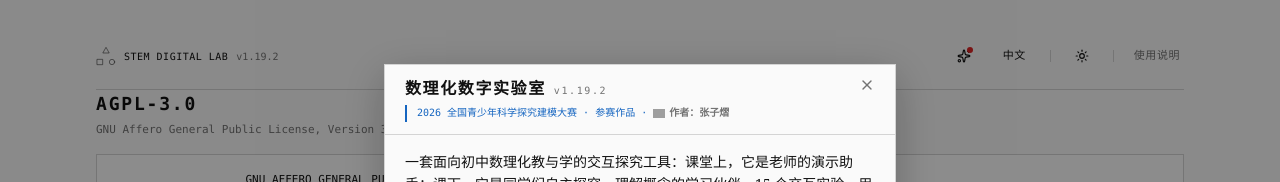
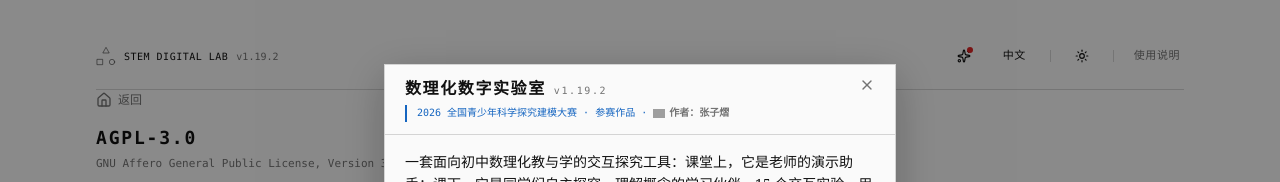
Before and after one commit to irkythedev/stem-digital-lab, a React (Vite) app: page /license in a window 1280 px wide. Shown: the top 182 px of the page. Built offline with nearby package versions, Linux system fonts and the light colour scheme; no server answers; grey boxes are pictures that could not be loaded.

Commit message:
feat(license): add back-to-home button

```diff
--- a/src/pages/LicensePage.tsx
+++ b/src/pages/LicensePage.tsx
@@ -6,11 +6,13 @@
  * 从弹窗 / 页脚的「AGPL-3.0」站内跳转查看，不依赖外网仓库。
  */
 import { useEffect } from 'react';
+import { Link } from 'react-router-dom';
+import { House } from 'lucide-react';
 import { useApp } from '../lib/app-context';
 import { AGPL_LICENSE_TEXT } from '../lib/license-text';
 
 export default function LicensePage() {
-  const { lang } = useApp();
+  const { t, lang } = useApp();
   // 动态标签页标题：协议名 - 品牌名（随语言切换），离开恢复默认
   useEffect(() => {
     document.title = `AGPL-3.0 - ${lang === 'zh' ? '数理化数字实验室' : 'Math · Physics · Chemistry Lab'}`;
@@ -19,6 +21,13 @@ export default function LicensePage() {
 
   return (
     <div className="space-y-4">
+      <Link
+        to="/"
+        className="inline-flex items-center gap-1.5 text-xs mono-font text-[var(--muted)] hover:text-[var(--fg)] transition-colors"
+      >
+        <House className="w-4 h-4" />
+        {t.backHome}
+      </Link>
       <div className="flex flex-col gap-1">
         <h1 className="text-lg font-bold mono-font tracking-widest">AGPL-3.0</h1>
         <p className="text-[11px] mono-font text-[var(--muted)]">
```
